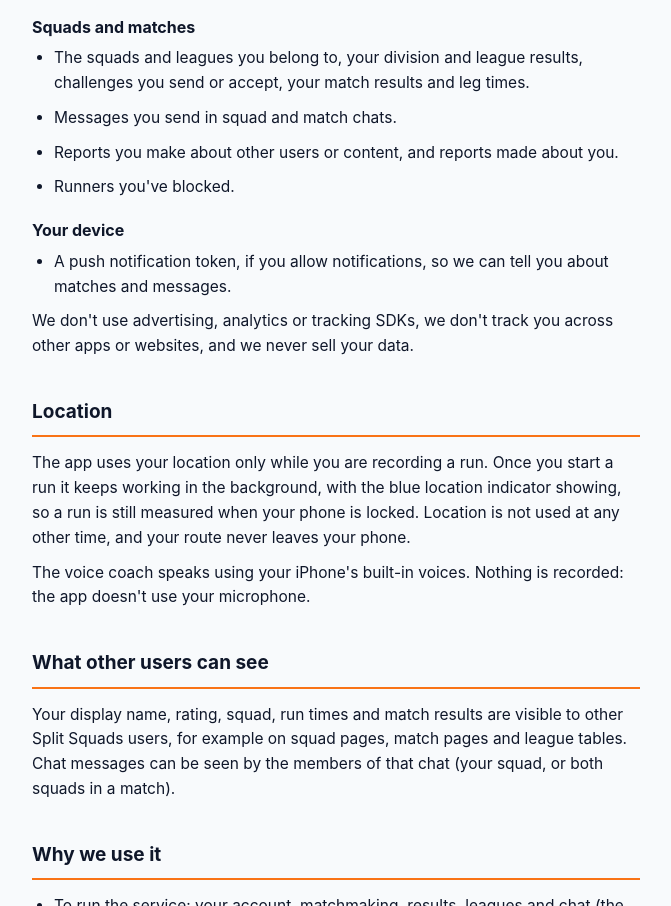
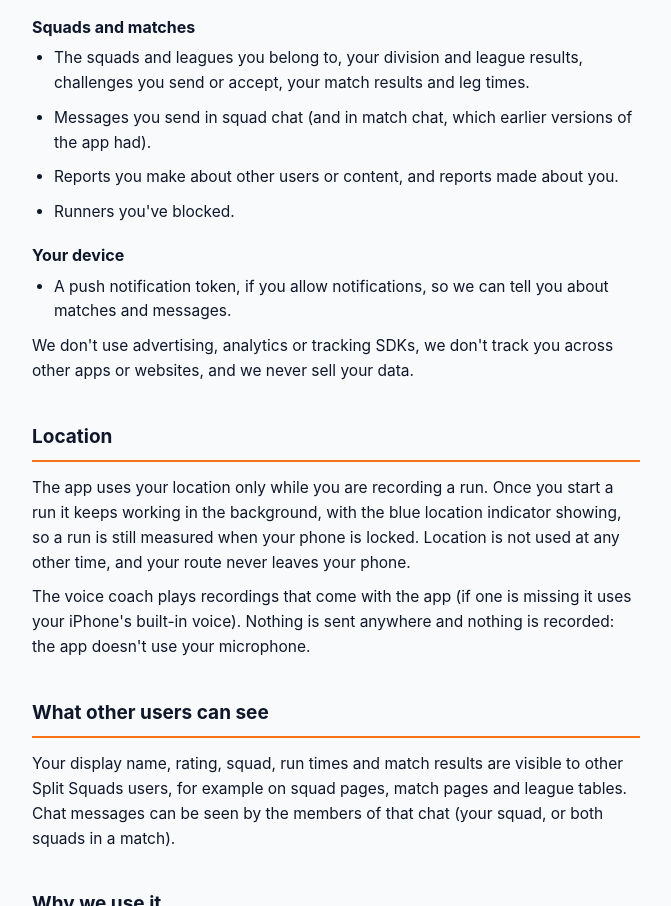
Before and after one commit to AshcroftH/split-squads-site, a plain HTML site: page privacy.html in a window 1280 px wide. Shown: the part 1016-1922 px from the top of the page, without its empty margins (304-975 px from the left). Drawn offline with Linux system fonts and the light colour scheme.

Commit message:
Privacy and support: recorded voice coach, squad-only chat
Co-Authored-By: Claude Opus 5.5 <noreply@anthropic.com>

```diff
--- a/privacy.html
+++ b/privacy.html
@@ -42,7 +42,7 @@
   <h3>Squads and matches</h3>
   <ul>
     <li>The squads and leagues you belong to, your division and league results, challenges you send or accept, your match results and leg times.</li>
-    <li>Messages you send in squad and match chats.</li>
+    <li>Messages you send in squad chat (and in match chat, which earlier versions of the app had).</li>
     <li>Reports you make about other users or content, and reports made about you.</li>
     <li>Runners you've blocked.</li>
   </ul>
@@ -56,7 +56,7 @@
 <section>
   <h2>Location</h2>
   <p>The app uses your location only while you are recording a run. Once you start a run it keeps working in the background, with the blue location indicator showing, so a run is still measured when your phone is locked. Location is not used at any other time, and your route never leaves your phone.</p>
-  <p>The voice coach speaks using your iPhone's built-in voices. Nothing is recorded: the app doesn't use your microphone.</p>
+  <p>The voice coach plays recordings that come with the app (if one is missing it uses your iPhone's built-in voice). Nothing is sent anywhere and nothing is recorded: the app doesn't use your microphone.</p>
 </section>
 
 <section>
```
Also changed, not shown: support.html (+2 -2 lines).
